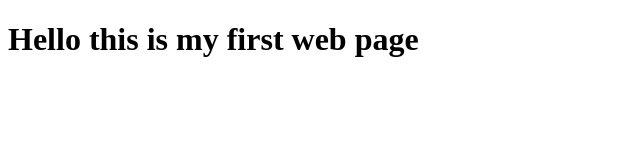
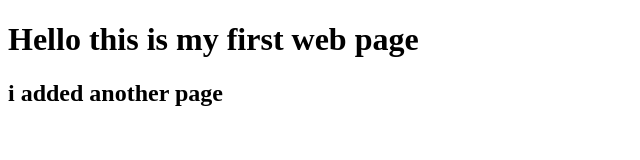
Before and after one commit to Akshan61/sampleGit, a plain HTML site: page index.html in a window 1280 px wide. Shown: the whole page, without its empty margins (0-640 px from the left). Drawn offline with Linux system fonts and the light colour scheme.

Commit message:
Another one added

```diff
--- a/index.html
+++ b/index.html
@@ -7,5 +7,6 @@
 </head>
 <body>
     <h1>Hello this is my first web page</h1>
+    <h2>i added another page</h2>
 </body>
 </html>
```
